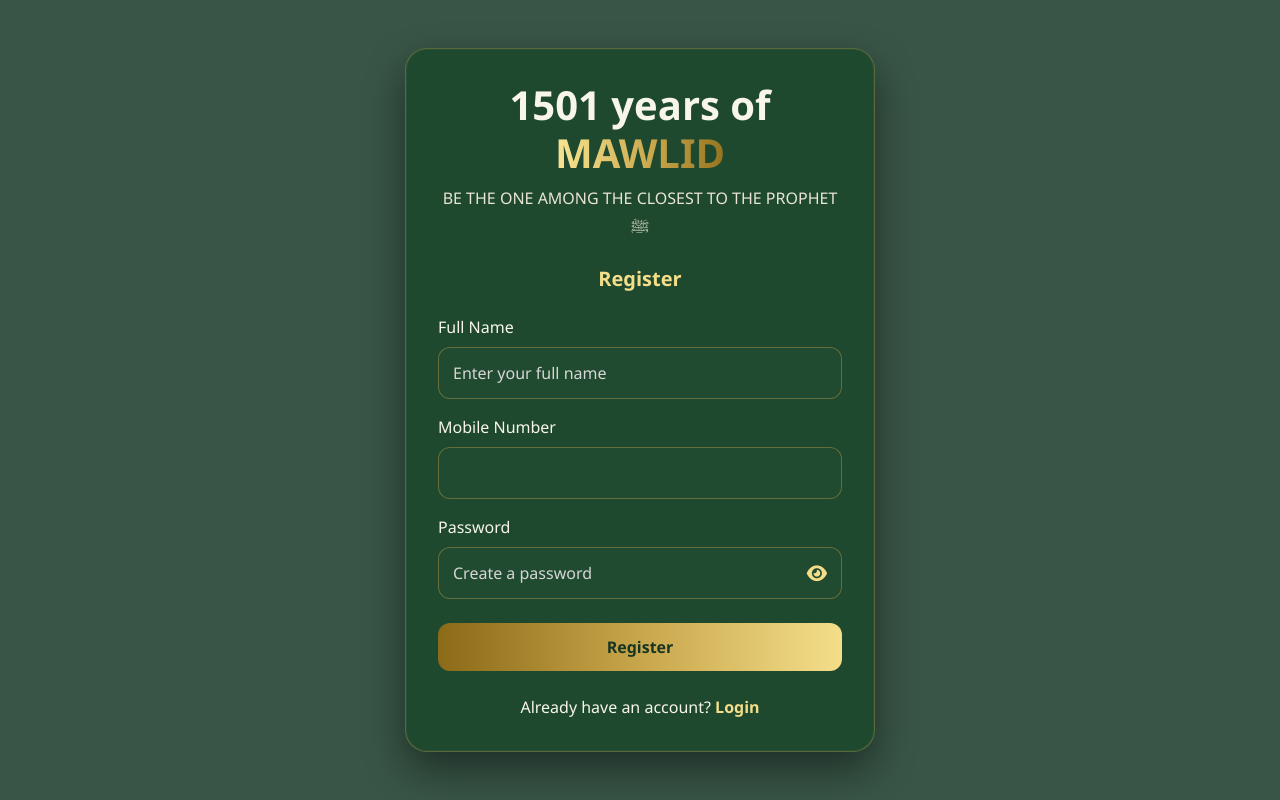
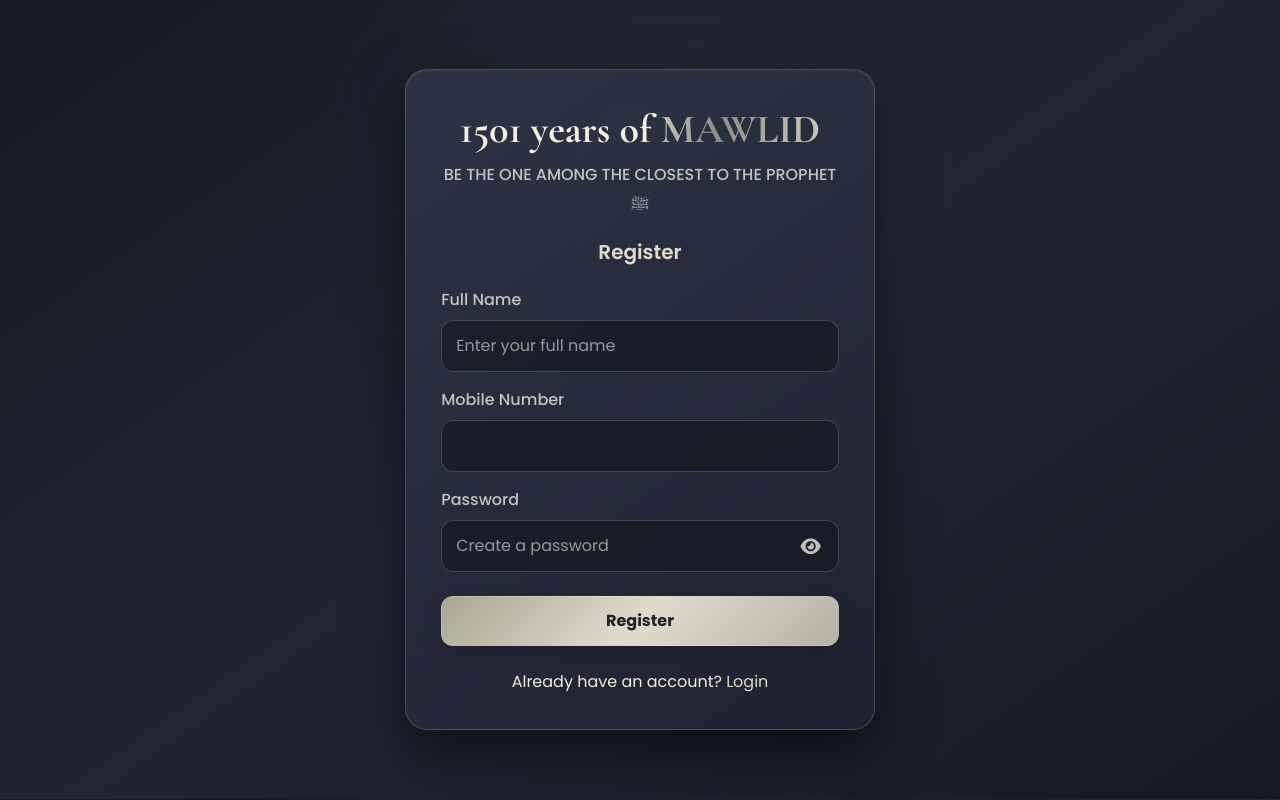
Before and after one commit to syedroshanriyan-pc/duroodcamp, a Flask app: page /register in a window 1280 px wide. Run offline with Flask 3, Linux system fonts and the light colour scheme.

Commit message:
Refactor register.html for dynamic styling and accessibility
Updated the register.html template to include a dynamic stylesheet link and improved accessibility features.

```diff
--- a/templates/register.html
+++ b/templates/register.html
@@ -5,348 +5,72 @@
 
     <meta charset="UTF-8">
 
-    <meta name="viewport" content="width=device-width, initial-scale=1.0">
+    <meta
+        name="viewport"
+        content="width=device-width, initial-scale=1.0">
 
     <title>Register - Durood Counter</title>
 
-    <link href="https://cdn.jsdelivr.net/npm/bootstrap@5.3.3/dist/css/bootstrap.min.css" rel="stylesheet">
+    <link
+        href="https://cdn.jsdelivr.net/npm/bootstrap@5.3.3/dist/css/bootstrap.min.css"
+        rel="stylesheet">
 
-    <link rel="stylesheet"
+    <link
+        rel="stylesheet"
         href="https://cdnjs.cloudflare.com/ajax/libs/font-awesome/6.7.2/css/all.min.css">
 
-    <style>
-
-        *{
-
-            margin:0;
-
-            padding:0;
-
-            box-sizing:border-box;
-
-        }
-
-        :root{
-
-            --emerald-dark:#123524;
-            --emerald:#1E4D2D;
-            --emerald-light:#2E6B45;
-
-            --gold-dark:#8B6A18;
-            --gold:#C8A64B;
-            --gold-light:#F4DE8A;
-
-            --ivory:#F8F5EC;
-
-        }
-
-        body{
-
-            min-height:100vh;
-
-            display:flex;
-
-            align-items:center;
-
-            justify-content:center;
-
-            background:
-                linear-gradient(
-                    rgba(18,53,36,.84),
-                    rgba(18,53,36,.84)
-                );
-
-            background-size:cover;
-
-            font-family:'Segoe UI',sans-serif;
-
-            padding:20px;
-
-        }
-
-        .overlay{
-
-            width:100%;
-
-            max-width:470px;
-
-            background:rgba(29,73,45,.90);
-
-            border:1px solid rgba(200,166,75,.35);
-
-            border-radius:22px;
-
-            padding:2rem;
-
-            backdrop-filter:blur(14px);
-
-            box-shadow:
-                0 18px 40px rgba(0,0,0,.45),
-                inset 0 0 0 1px rgba(255,255,255,.04);
-
-        }
-
-        h1{
-
-            color:var(--ivory);
-
-            font-weight:700;
-
-            margin-bottom:.3rem;
-
-        }
-
-        h5{
-
-            color:var(--gold-light);
-
-            font-weight:700;
-
-        }
-
-        h6{
-
-            color:#E9E4D4;
-
-            line-height:1.7;
-
-            margin-bottom:28px;
-
-        }
-
-        .title-highlight{
-
-            background:linear-gradient(
-                90deg,
-                #8B6A18,
-                #C8A64B,
-                #F4DE8A,
-                #FFF5C8,
-                #F4DE8A,
-                #C8A64B,
-                #8B6A18
-            );
-
-            background-size:300%;
-
-            -webkit-background-clip:text;
-
-            -webkit-text-fill-color:transparent;
-
-            animation:goldShine 5s linear infinite;
-
-            font-weight:800;
-
-        }
-
-        @keyframes goldShine{
-
-            from{
-
-                background-position:0%;
-
-            }
-
-            to{
-
-                background-position:300%;
-
-            }
-
-        }
-
-        label{
-
-            color:var(--ivory);
-
-            font-weight:500;
-
-            margin-bottom:8px;
-
-        }
-
-        .form-control{
-
-            background:#214B30;
-
-            border:1px solid rgba(200,166,75,.40);
-
-            color:white;
-
-            border-radius:12px;
-
-            padding:13px 48px 13px 14px;
-
-        }
-
-        .form-control::placeholder{
-
-            color:#D6D6D6;
-
-        }
-
-        .form-control:focus{
-
-            background:#28563A;
-
-            color:white;
-
-            border-color:var(--gold-light);
-
-            box-shadow:0 0 0 .2rem rgba(200,166,75,.18);
-
-        }
-
-        .password-wrapper{
-
-            position:relative;
-
-        }
-
-        .password-toggle{
-
-            position:absolute;
-
-            right:15px;
-
-            top:50%;
-
-            transform:translateY(-50%);
-
-            border:none;
-
-            background:none;
-
-            color:var(--gold-light);
-
-            cursor:pointer;
-
-            font-size:18px;
-
-        }
-
-        .password-toggle:hover{
-
-            color:white;
-
-        }
-
-        .password-toggle:focus{
-
-            outline:none;
-
-            box-shadow:none;
-
-        }
-
-        .btn-custom{
-
-            background:linear-gradient(
-                90deg,
-                #8B6A18,
-                #C8A64B,
-                #F4DE8A
-            );
-
-            color:#183522;
-
-            border:none;
-
-            border-radius:12px;
-
-            font-weight:700;
-
-            padding:12px;
-
-            transition:.3s;
-
-        }
-
-        .btn-custom:hover{
-
-            transform:translateY(-2px);
-
-            filter:brightness(1.05);
-
-            box-shadow:0 0 18px rgba(239,217,139,.55);
-
-        }
-
-        p{
-
-            color:var(--ivory);
-
-            margin-top:24px;
-
-            margin-bottom:0;
-
-        }
-
-        a{
-
-            color:var(--gold-light);
-
-            text-decoration:none;
-
-            font-weight:600;
-
-        }
-
-        a:hover{
-
-            color:white;
-
-        }
-
-        @media(max-width:576px){
-
-            .overlay{
-
-                padding:1.6rem;
-
-            }
-
-            h1{
-
-                font-size:1.45rem;
-
-            }
-
-            h6{
-
-                font-size:.92rem;
-
-            }
-
-        }
-
-    </style>
+    <link
+        rel="stylesheet"
+        href="{{ url_for('static', filename='style.css') }}">
 
 </head>
 
-<body>
+<body class="auth-page">
 
-<div class="overlay text-center">
-        <h1 class="mb-2">
+<div class="auth-card text-center">
+
+    <h1 class="mb-2">
+
         1501 years of
-        <span class="title-highlight">MAWLID</span>
+
+        <span class="title-highlight">
+
+            MAWLID
+
+        </span>
+
     </h1>
 
-    <h6>
+
+    <h6 class="mb-4">
+
         BE THE ONE AMONG THE CLOSEST TO THE PROPHET ﷺ
+
     </h6>
 
-    <h5 class="fw-bold mb-4">
+
+    <h5 class="mb-4">
+
         Register
+
     </h5>
 
-    <form method="POST" action="/register">
+
+    <form
+        method="POST"
+        action="/register">
+
 
         <div class="mb-3 text-start">
 
-            <label for="fullname" class="form-label">
+            <label
+                for="fullname"
+                class="form-label">
+
                 Full Name
+
             </label>
+
 
             <input
                 type="text"
@@ -359,11 +83,17 @@
 
         </div>
 
+
         <div class="mb-3 text-start">
 
-            <label for="mobile" class="form-label">
+            <label
+                for="mobile"
+                class="form-label">
+
                 Mobile Number
+
             </label>
+
 
             <input
                 type="tel"
@@ -373,15 +103,22 @@
                 maxlength="10"
                 pattern="[0-9]{10}"
                 oninput="this.value=this.value.replace(/[^0-9]/g,'').slice(0,10)"
+                autocomplete="tel"
                 required>
 
         </div>
 
+
         <div class="mb-4 text-start">
 
-            <label for="password" class="form-label">
+            <label
+                for="password"
+                class="form-label">
+
                 Password
+
             </label>
+
 
             <div class="password-wrapper">
 
@@ -394,10 +131,12 @@
                     autocomplete="new-password"
                     required>
 
+
                 <button
                     type="button"
                     class="password-toggle"
-                    onclick="togglePassword()">
+                    onclick="togglePassword()"
+                    aria-label="Show password">
 
                     <i
                         id="toggleIcon"
@@ -410,9 +149,10 @@
 
         </div>
 
+
         <button
             type="submit"
-            class="btn btn-custom w-100">
+            class="btn-custom w-100">
 
             Register
 
@@ -420,7 +160,8 @@
 
     </form>
 
-    <p>
+
+    <p class="mt-4 mb-0">
 
         Already have an account?
 
@@ -434,27 +175,29 @@
 
 </div>
 
+
 <script>
 
-function togglePassword(){
+function togglePassword() {
 
-    const password=document.getElementById("password");
+    const password =
+        document.getElementById("password");
 
-    const icon=document.getElementById("toggleIcon");
+    const icon =
+        document.getElementById("toggleIcon");
 
-    if(password.type==="password"){
 
-        password.type="text";
+    if (password.type === "password") {
+
+        password.type = "text";
 
         icon.classList.remove("fa-eye");
 
         icon.classList.add("fa-eye-slash");
 
-    }
+    } else {
 
-    else{
-
-        password.type="password";
+        password.type = "password";
 
         icon.classList.remove("fa-eye-slash");
 
```
